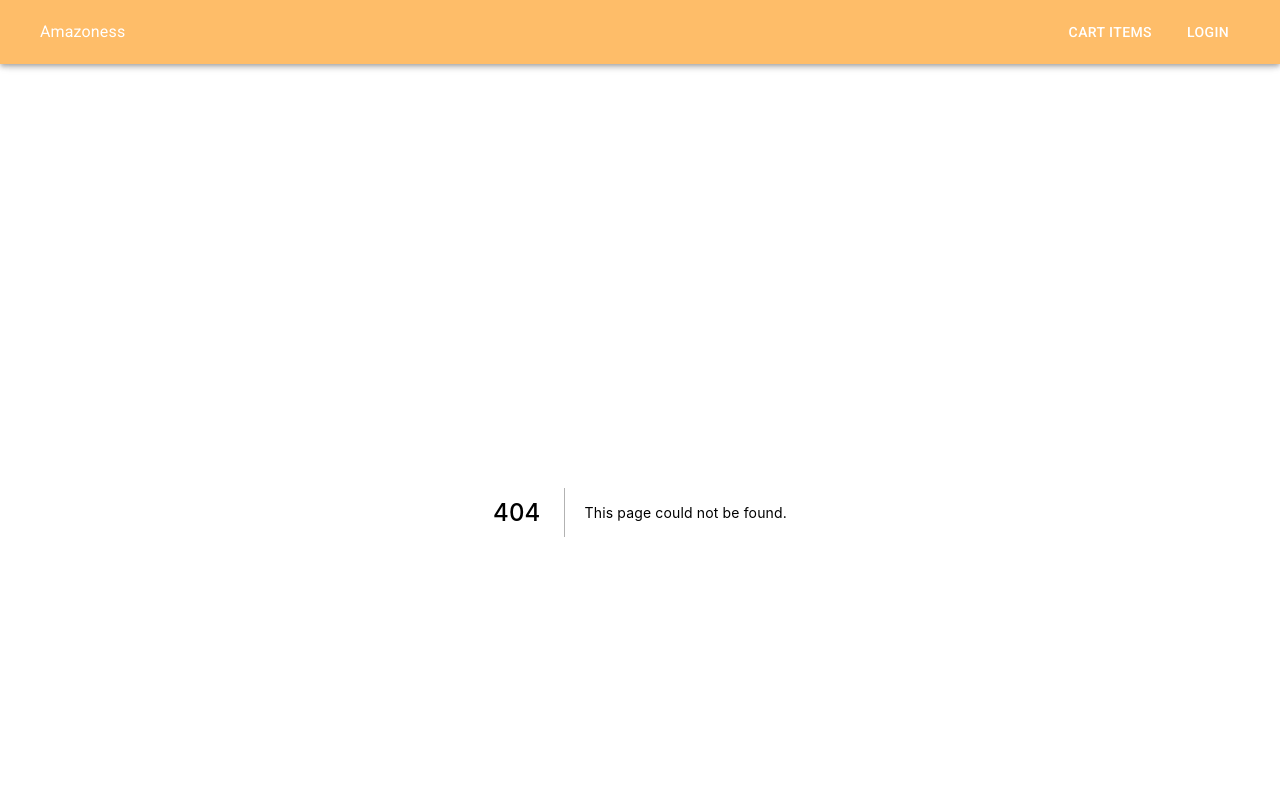
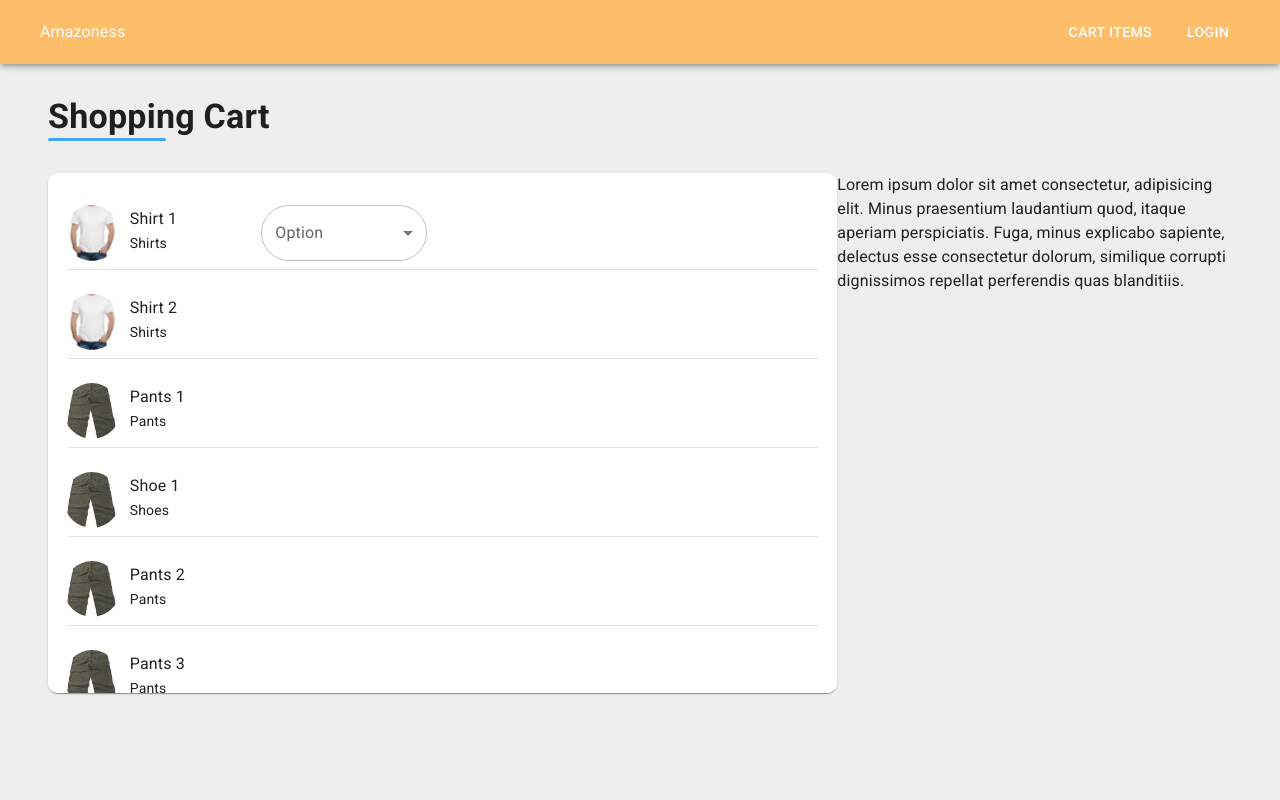
Before and after one commit to TheMrCorvy/amazoness, a Next.js app: page /cart in a window 1280 px wide. Before the commit this address had no page. Shown: the top 800 px of the page. Built offline with nearby package versions, Linux system fonts and the light colour scheme.

Commit message:
working on the shopping cart page

```diff
--- /dev/null
+++ b/src/pages/cart.tsx
@@ -0,0 +1,129 @@
+import { FC, Fragment, useState } from "react"
+
+import {
+	Container,
+	Grid,
+	List,
+	ListItem,
+	MenuItem,
+	FormControl,
+	InputLabel,
+	Avatar,
+	Divider,
+	Card,
+	Typography,
+} from "@mui/material"
+
+import Select, { SelectChangeEvent } from "@mui/material/Select"
+
+import UnderlinedTitle from "../components/UnderlinedTitle"
+
+import { data } from "../misc/staticData"
+
+const CartPage: FC = () => {
+	const [age, setAge] = useState("")
+
+	const handleChange = (event: SelectChangeEvent) => {
+		setAge(event.target.value as string)
+	}
+
+	return (
+		<Container maxWidth="xl" sx={{ marginTop: "-1rem" }}>
+			<Grid container>
+				<Grid item xs={12} sx={{ marginBottom: "32px" }}>
+					<UnderlinedTitle body="shopping cart" useCaps bold color="info" variant="h4" />
+				</Grid>
+				<Grid item xs={12} md={8}>
+					<Card>
+						<List
+							sx={{
+								width: "100%",
+								bgcolor: "background.paper",
+								height: "65vh",
+								overflowY: "scroll",
+							}}
+						>
+							{data.products.map((product, index) => (
+								<Fragment key={index}>
+									<ListItem sx={{ marginTop: "1rem" }}>
+										<Grid container spacing={4}>
+											<Grid item xs={3} sm={2} lg={1}>
+												<Avatar
+													src={product.default.images[0]}
+													sx={{ width: 56, height: 56, marginRight: 2 }}
+												/>
+											</Grid>
+											<Grid item xs={6} sm={4} md={3} lg={2}>
+												<Typography variant="subtitle1">
+													{product.name}
+												</Typography>
+												<Typography variant="body2">
+													{product.category}
+												</Typography>
+											</Grid>
+											<Grid item xs={12} sm={3}>
+												{product.subCategory &&
+													product.subCategory.length >= 1 && (
+														<FormControl fullWidth>
+															<InputLabel
+																id="demo-simple-select-label"
+																color="info"
+															>
+																Option
+															</InputLabel>
+															<Select
+																labelId="demo-simple-select-label"
+																id="demo-simple-select"
+																value={age}
+																label="Option"
+																onChange={handleChange}
+																sx={{
+																	borderRadius: 3,
+																	textTransform: "capitalize",
+																}}
+																color="info"
+															>
+																<MenuItem value={10}>
+																	Default
+																</MenuItem>
+																{product.subCategory.map(
+																	(option, index) => (
+																		<MenuItem
+																			value={100}
+																			key={index}
+																			sx={{
+																				textTransform:
+																					"capitalize",
+																			}}
+																		>
+																			{option.name +
+																				": " +
+																				option.title}
+																		</MenuItem>
+																	)
+																)}
+															</Select>
+														</FormControl>
+													)}
+											</Grid>
+										</Grid>
+									</ListItem>
+
+									<Divider sx={{ maxWidth: "95%", marginLeft: "2.5%" }} />
+								</Fragment>
+							))}
+						</List>
+					</Card>
+				</Grid>
+				<Grid item xs={12} md={4}>
+					Lorem ipsum dolor sit amet consectetur, adipisicing elit. Minus praesentium
+					laudantium quod, itaque aperiam perspiciatis. Fuga, minus explicabo sapiente,
+					delectus esse consectetur dolorum, similique corrupti dignissimos repellat
+					perferendis quas blanditiis.
+				</Grid>
+			</Grid>
+		</Container>
+	)
+}
+
+export default CartPage
```
